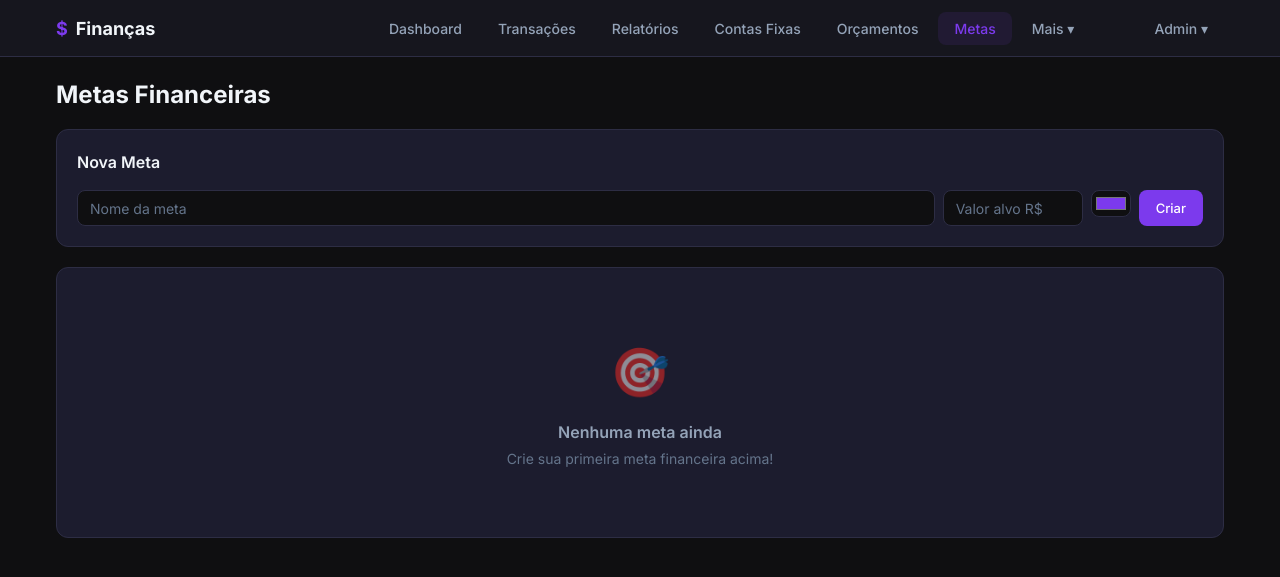
After one commit to odeiviton/app-financeiro, a Flask app: page /metas/ in a window 1280 px wide. The commit adds this page. Shown: the top 577 px of the page. Run offline with Flask 3, Linux system fonts and the light colour scheme; a user stored in the database is signed in; some libraries are stand-ins or nearby versions.

Commit message:
feat: investimentos, ranking, edit, extrato, metas
- Add 'investimento' as a new transaction type with dedicated categories
- Add investimento card on dashboard and transacoes page
- Add ranking of top 5 spending categories on dashboard
- Add edit transaction page (pencil icon on each transaction)
- Add cumulative balance toggle (extrato) on transacoes page
- Add Metas Financeiras module (CRUD with progress bars)
- Add Metas to nav menu

```diff
--- a/app/__init__.py
+++ b/app/__init__.py
@@ -45,6 +45,8 @@ def create_app(config_name='default'):
     app.register_blueprint(relatorios_bp)
     app.register_blueprint(cartoes_bp)
     app.register_blueprint(parcelamentos_bp)
+    from app.routes.metas import bp as metas_bp
+    app.register_blueprint(metas_bp)
 
     @app.context_processor
     def inject_now():
@@ -96,8 +98,14 @@ def _seed_categories():
         ('Cartão de Crédito', '#78716c'),
         ('Outras Despesas', '#64748b'),
     ]
+    investimentos = [
+        ('Investimentos', '#8b5cf6'),
+        ('Poupança', '#06b6d4'),
+    ]
     for nome, cor in receitas:
         db.session.add(Categoria(nome=nome, tipo='receita', cor=cor))
     for nome, cor in despesas:
         db.session.add(Categoria(nome=nome, tipo='despesa', cor=cor))
+    for nome, cor in investimentos:
+        db.session.add(Categoria(nome=nome, tipo='investimento', cor=cor))
     db.session.commit()
--- a/app/models.py
+++ b/app/models.py
@@ -162,3 +162,26 @@ class Parcelamento(db.Model):
             )
             db.session.add(transacao)
         db.session.commit()
+
+
+class MetaFinanceira(db.Model):
+    __tablename__ = 'metas'
+
+    id = db.Column(db.Integer, primary_key=True)
+    nome = db.Column(db.String(200), nullable=False)
+    valor_alvo = db.Column(db.Float, nullable=False)
+    valor_atual = db.Column(db.Float, default=0)
+    cor = db.Column(db.String(7), default='#7c3aed')
+    created_at = db.Column(
+        db.DateTime, nullable=False,
+        default=lambda: datetime.now(timezone.utc)
+    )
+
+    def __repr__(self):
+        return f'<Meta {self.nome}>'
+
+    @property
+    def progresso(self):
+        if self.valor_alvo <= 0:
+            return 0
+        return min(round(self.valor_atual / self.valor_alvo * 100, 1), 100)
--- /dev/null
+++ b/app/routes/metas.py
@@ -0,0 +1,56 @@
+from flask import Blueprint, render_template, request, redirect, url_for, flash
+from flask_login import login_required
+from app import db
+from app.models import MetaFinanceira
+
+bp = Blueprint('metas', __name__, url_prefix='/metas')
+
+
+@bp.route('/')
+@login_required
+def listar():
+    metas = MetaFinanceira.query.order_by(MetaFinanceira.created_at.desc()).all()
+    return render_template('metas.html', metas=metas)
+
+
+@bp.route('/criar', methods=['POST'])
+@login_required
+def criar():
+    nome = request.form.get('nome', '').strip()
+    valor_alvo = float(request.form.get('valor_alvo', 0))
+    cor = request.form.get('cor', '#7c3aed')
+    if nome and valor_alvo > 0:
+        meta = MetaFinanceira(nome=nome, valor_alvo=valor_alvo, cor=cor)
+        db.session.add(meta)
+        db.session.commit()
+        flash('Meta criada com sucesso!', 'success')
+    return redirect(url_for('metas.listar'))
+
+
+@bp.route('/atualizar/<int:id>', methods=['POST'])
+@login_required
+def atualizar(id):
+    meta = MetaFinanceira.query.get_or_404(id)
+    action = request.form.get('action')
+    if action == 'add':
+        valor = float(request.form.get('valor', 0))
+        meta.valor_atual += valor
+        flash(f'R$ {valor:.2f} adicionado à meta!', 'success')
+    elif action == 'update':
+        meta.nome = request.form.get('nome', meta.nome)
+        meta.valor_alvo = float(request.form.get('valor_alvo', meta.valor_alvo))
+        meta.valor_atual = float(request.form.get('valor_atual', meta.valor_atual))
+        meta.cor = request.form.get('cor', meta.cor)
+        flash('Meta atualizada!', 'success')
+    db.session.commit()
+    return redirect(url_for('metas.listar'))
+
+
+@bp.route('/excluir/<int:id>', methods=['POST'])
+@login_required
+def excluir(id):
+    meta = MetaFinanceira.query.get_or_404(id)
+    db.session.delete(meta)
+    db.session.commit()
+    flash('Meta excluída.', 'info')
+    return redirect(url_for('metas.listar'))
--- a/app/templates/base.html
+++ b/app/templates/base.html
@@ -31,6 +31,7 @@
         <li><a href="{{ url_for('relatorios.relatorios') }}" class="{% if active_nav == 'relatorios' %}active{% endif %}">Relatórios</a></li>
         <li><a href="{{ url_for('contas_fixas.listar') }}" class="{% if active_nav == 'contas_fixas' %}active{% endif %}">Contas Fixas</a></li>
         <li><a href="{{ url_for('orcamentos.listar') }}" class="{% if active_nav == 'orcamentos' %}active{% endif %}">Orçamentos</a></li>
+        <li><a href="{{ url_for('metas.listar') }}" class="{% if active_nav == 'metas' %}active{% endif %}">Metas</a></li>
         <li class="dropdown">
           <a href="#">Mais ▾</a>
           <div class="dropdown-menu">
@@ -107,6 +108,7 @@
             <option value="">Selecione...</option>
             <option value="receita">Receita</option>
             <option value="despesa">Despesa</option>
+            <option value="investimento">Investimento</option>
           </select>
         </div>
 
--- a/app/templates/menu.html
+++ b/app/templates/menu.html
@@ -24,8 +24,12 @@
       <span class="menu-icon">📋</span>
       <span>Contas Fixas</span>
     </a>
+    <a href="{{ url_for('metas.listar') }}" class="menu-item">
+      <span class="menu-icon">🎯</span>
+      <span>Metas</span>
+    </a>
     <a href="{{ url_for('orcamentos.listar') }}" class="menu-item">
-      <span class="menu-icon">🎯</span>
+      <span class="menu-icon">📊</span>
       <span>Orçamentos</span>
     </a>
     <a href="{{ url_for('auth.perfil') }}" class="menu-item">
--- /dev/null
+++ b/app/templates/metas.html
@@ -0,0 +1,152 @@
+{% extends "base.html" %}
+{% set active_nav = "metas" %}
+{% block title %}Metas - App Financeiro{% endblock %}
+
+{% block content %}
+<div class="page-header">
+  <h1>Metas Financeiras</h1>
+</div>
+
+<div class="card" style="margin-bottom:20px">
+  <div class="card-header"><h2>Nova Meta</h2></div>
+  <form action="{{ url_for('metas.criar') }}" method="POST" style="display:flex;gap:8px;flex-wrap:wrap">
+    <input type="hidden" name="csrf_token" value="{{ csrf_token() }}">
+    <input type="text" name="nome" placeholder="Nome da meta" required style="flex:1;min-width:150px">
+    <input type="number" name="valor_alvo" placeholder="Valor alvo R$" step="0.01" min="0.01" required style="width:140px">
+    <input type="color" name="cor" value="#7c3aed" style="width:40px;padding:2px">
+    <button type="submit" class="btn btn-primary">Criar</button>
+  </form>
+</div>
+
+{% if metas %}
+<div class="metas-grid">
+  {% for meta in metas %}
+  <div class="card meta-card">
+    <div class="meta-header">
+      <div class="meta-cor" style="background:{{ meta.cor }}"></div>
+      <h3>{{ meta.nome }}</h3>
+      <button class="btn btn-ghost btn-sm" onclick="this.nextElementSibling.showModal()">✏️</button>
+    </div>
+
+    <div class="meta-valores">
+      <span class="meta-atual">R$ {{ "%.2f"|format(meta.valor_atual) }}</span>
+      <span class="meta-alvo">de R$ {{ "%.2f"|format(meta.valor_alvo) }}</span>
+    </div>
+
+    <div class="progress-item">
+      <div class="progress-track" style="height:12px">
+        <div class="progress-fill {% if meta.progresso >= 100 %}ok{% elif meta.progresso >= 50 %}warn{% else %}ok{% endif %}"
+             style="width:{{ meta.progresso }}%;background:{{ meta.cor }}">
+        </div>
+      </div>
+      <div style="text-align:right;font-size:0.75rem;color:var(--text-muted)">{{ meta.progresso }}%</div>
+    </div>
+
+    <div style="display:flex;gap:8px;margin-top:8px">
+      <form action="{{ url_for('metas.atualizar', id=meta.id) }}" method="POST" style="display:flex;gap:4px;flex:1">
+        <input type="hidden" name="csrf_token" value="{{ csrf_token() }}">
+        <input type="hidden" name="action" value="add">
+        <input type="number" name="valor" step="0.01" min="0.01" placeholder="R$" required style="flex:1">
+        <button type="submit" class="btn btn-primary btn-sm">+</button>
+      </form>
+      <form action="{{ url_for('metas.excluir', id=meta.id) }}" method="POST" data-confirm="Excluir esta meta?">
+        <input type="hidden" name="csrf_token" value="{{ csrf_token() }}">
+        <button type="submit" class="btn btn-danger btn-sm">🗑️</button>
+      </form>
+    </div>
+
+    <!-- Edit Dialog -->
+    <dialog class="modal-overlay" style="position:fixed;display:none;border:none;background:transparent" id="editMeta{{ meta.id }}">
+      <div class="modal" style="display:block">
+        <div class="modal-header">
+          <h2>Editar Meta</h2>
+          <button type="button" class="modal-close" onclick="this.closest('dialog').close()">&times;</button>
+        </div>
+        <form action="{{ url_for('metas.atualizar', id=meta.id) }}" method="POST">
+          <input type="hidden" name="csrf_token" value="{{ csrf_token() }}">
+          <input type="hidden" name="action" value="update">
+          <div class="form-group">
+            <label>Nome</label>
+            <input type="text" name="nome" value="{{ meta.nome }}" required>
+          </div>
+          <div class="form-row">
+            <div class="form-group">
+              <label>Valor Alvo</label>
+              <input type="number" name="valor_alvo" step="0.01" value="{{ meta.valor_alvo }}" required>
+            </div>
+            <div class="form-group">
+              <label>Valor Atual</label>
+              <input type="number" name="valor_atual" step="0.01" value="{{ meta.valor_atual }}" required>
+            </div>
+          </div>
+          <div class="form-group">
+            <label>Cor</label>
+            <input type="color" name="cor" value="{{ meta.cor }}">
+          </div>
+          <div class="form-actions">
+            <button type="button" class="btn btn-secondary" onclick="this.closest('dialog').close()">Cancelar</button>
+            <button type="submit" class="btn btn-primary">Salvar</button>
+          </div>
+        </form>
+      </div>
+    </dialog>
+  </div>
+  {% endfor %}
+</div>
+{% else %}
+<div class="card">
+  <div class="empty-state">
+    <div class="empty-icon">🎯</div>
+    <h3>Nenhuma meta ainda</h3>
+    <p>Crie sua primeira meta financeira acima!</p>
+  </div>
+</div>
+{% endif %}
+
+<style>
+  .metas-grid {
+    display: grid;
+    gap: 16px;
+  }
+  .meta-card { padding: 20px; }
+  .meta-header {
+    display: flex;
+    align-items: center;
+    gap: 12px;
+    margin-bottom: 12px;
+  }
+  .meta-cor {
+    width: 12px;
+    height: 12px;
+    border-radius: 50%;
+    flex-shrink: 0;
+  }
+  .meta-header h3 {
+    flex: 1;
+    font-size: 1rem;
+    font-weight: 600;
+  }
+  .meta-valores {
+    display: flex;
+    align-items: baseline;
+    gap: 8px;
+    margin-bottom: 8px;
+  }
+  .meta-atual {
+    font-size: 1.25rem;
+    font-weight: 700;
+  }
+  .meta-alvo {
+    font-size: 0.875rem;
+    color: var(--text-muted);
+  }
+  dialog::backdrop { background: rgba(0,0,0,.6); backdrop-filter: blur(4px); }
+  dialog[open] { display:flex; }
+</style>
+
+<script>
+document.querySelectorAll('dialog').forEach(d => {
+  d.addEventListener('click', (e) => { if (e.target === d) d.close(); });
+});
+</script>
+{% endblock %}
--- a/app/templates/nova_transacao.html
+++ b/app/templates/nova_transacao.html
@@ -23,6 +23,10 @@
         <label class="tipo-option despesa">
           <input type="radio" name="tipo" value="despesa" required>
           <span>💸 Despesa</span>
+        </label>
+        <label class="tipo-option" style="border-color:var(--primary)">
+          <input type="radio" name="tipo" value="investimento" required>
+          <span>📈 Investimento</span>
         </label>
       </div>
     </div>
```
Also changed, not shown: app/routes/dashboard.py (+24 -2 lines), app/routes/transacoes.py (+19 -1 lines), app/templates/dashboard.html (+35 -15 lines), app/templates/editar_transacao.html (added, +46 -0 lines), app/templates/transacoes.html (+46 -6 lines).
